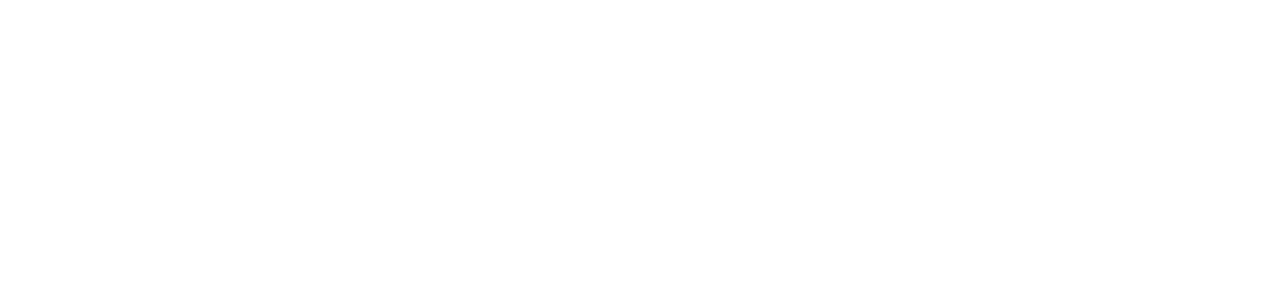
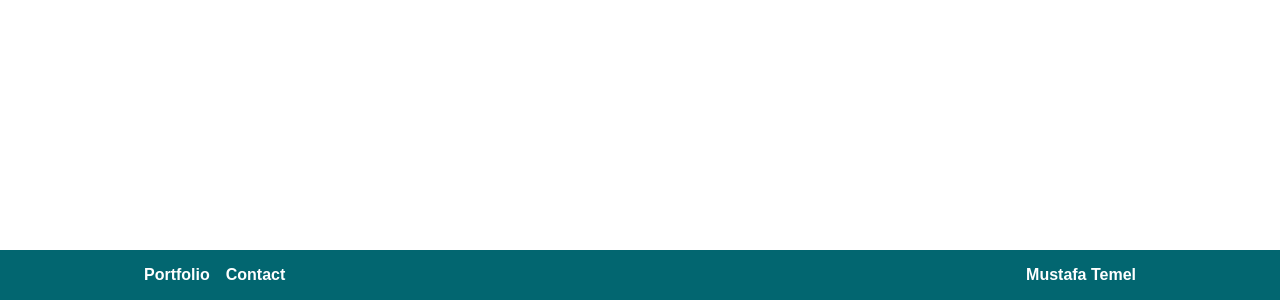
Before and after one commit to temelm/temelm, a React app: page / in a window 1280 px wide. Shown: the part 500-800 px from the top of the page. Built offline with nearby package versions, Linux system fonts and the light colour scheme.

Commit message:
Implemented navigation bar version 1.

```diff
--- a/src/components/App.js
+++ b/src/components/App.js
@@ -1,9 +1,27 @@
 import React from 'react'
+import Nav from './Nav'
 
 class App extends React.Component {
+  constructor (props) {
+    super(props)
+    this.state = {
+      'hamburgerToggle': false
+    }
+    this.handleHamburgerToggle = this.handleHamburgerToggle.bind(this)
+  }
+
+  handleHamburgerToggle () {
+    this.setState((prevState) => ({
+      'hamburgerToggle': !prevState.hamburgerToggle
+    }))
+  }
+
   render () {
+    const { hamburgerToggle } = this.state
     return (
-      <div id='app'></div>
+      <div id='app'>
+        <Nav hamburgerToggle={hamburgerToggle} handleHamburgerToggle={this.handleHamburgerToggle} />
+      </div>
     )
   }
 }
--- /dev/null
+++ b/src/components/Nav.js
@@ -0,0 +1,31 @@
+import React from 'react'
+import { FontAwesomeIcon } from '@fortawesome/react-fontawesome'
+
+const Nav = (props) => {
+  return (
+    <nav className='navbar'>
+      <div className='wrapper'>
+        <div className='navbar-hamburger'>
+          <a href='#hamburger' onClick={props.handleHamburgerToggle}>
+            <FontAwesomeIcon icon='bars' />
+          </a>
+        </div>
+        <div className={['navbar-links', ((props.hamburgerToggle) ? ' expanded' : '')].join('')}>
+          <ul>
+            <li>
+              <a href='#portfolio'>Portfolio</a>
+            </li>
+            <li>
+              <a href='#contact'>Contact</a>
+            </li>
+          </ul>
+        </div>
+        <div className='navbar-brand'>
+          <a href='/'>Mustafa Temel</a>
+        </div>
+      </div>
+    </nav>
+  )
+}
+
+export default Nav
--- a/src/index.js
+++ b/src/index.js
@@ -2,5 +2,9 @@
 import ReactDOM from 'react-dom'
 import App from './components/App'
 import './styles/index.scss'
+import { library } from '@fortawesome/fontawesome-svg-core'
+import { faBars } from '@fortawesome/free-solid-svg-icons'
+
+library.add(faBars)
 
 ReactDOM.render(<App />, document.getElementById('root'))
--- /dev/null
+++ b/src/styles/_common.scss
@@ -0,0 +1,34 @@
+$breakpointMd: 768px;
+$breakpointLg: 992px;
+
+$colorBeeswax: #fef9c7;
+$colorMagicMint: #9fedd7;
+$colorMosque: #026670;
+$colorPampas: #edeae5;
+$colorSweetCorn: #fce181;
+
+$spacing16: 16px;
+
+body {
+  font-family: Arial, Helvetica, sans-serif;
+  margin: 0;
+}
+
+.wrapper {
+  padding-left: $spacing16;
+  padding-right: $spacing16;
+}
+
+@media screen and (min-width: $breakpointMd) {
+  .wrapper {
+    margin-left: auto;
+    margin-right: auto;
+    max-width: $breakpointMd;
+  }
+}
+
+@media screen and (min-width: $breakpointLg) {
+  .wrapper {
+    max-width: $breakpointLg;
+  }
+}
--- /dev/null
+++ b/src/styles/_nav.scss
@@ -0,0 +1,110 @@
+.navbar {
+  background-color: $colorMosque;
+  bottom: 0;
+  left: 0;
+  position: fixed;
+  width: 100%;
+  z-index: 1;
+
+  .wrapper {
+    display: flex;
+  }
+
+  a {
+    color: #fff;
+    display: inline-block;
+    font-weight: bold;
+    padding: $spacing16 0;
+    text-decoration: none;
+  }
+
+  a:hover {
+    color: $colorSweetCorn;
+  }
+}
+
+.navbar-hamburger {
+  flex: 1;
+}
+
+.navbar-links {
+  display: none;
+  flex: 3;
+
+  ul {
+    float: left;
+    list-style: none;
+    margin: 0;
+    padding: 0;
+
+    li {
+      float: left;
+      margin-right: $spacing16;
+    }
+
+    li:last-child {
+      margin-right: 0;
+    }
+  }
+}
+
+.navbar-links.expanded {
+  background-color: $colorMosque;
+  bottom: 50px;
+  display: flex;
+  flex-direction: column-reverse;
+  height: 100%;
+  left: 0;
+  position: fixed;
+  width: 50%;
+
+  ul {
+    display: flex;
+    flex-direction: column-reverse;
+
+    li {
+      margin-right: 0;
+
+      a {
+        display: block;
+        padding-left: $spacing16;
+      }
+    }
+  }
+}
+
+.navbar-brand {
+  flex: 1;
+  text-align: right;
+}
+
+@media screen and (min-width: $breakpointMd) {
+  .navbar-hamburger {
+    display: none;
+  }
+
+  .navbar-links {
+    display: block;
+  }
+
+  .navbar-links.expanded {
+    display: block;
+    position: static;
+
+    ul {
+      display: block;
+
+      li {
+        margin-right: $spacing16;
+
+        a {
+          padding-left: 0;
+        }
+      }
+
+      li:last-child {
+        margin-right: 0;
+      }
+    }
+  }
+}
--- a/src/styles/index.scss
+++ b/src/styles/index.scss
@@ -0,0 +1,2 @@
+@import './common';
+@import './nav';
```
